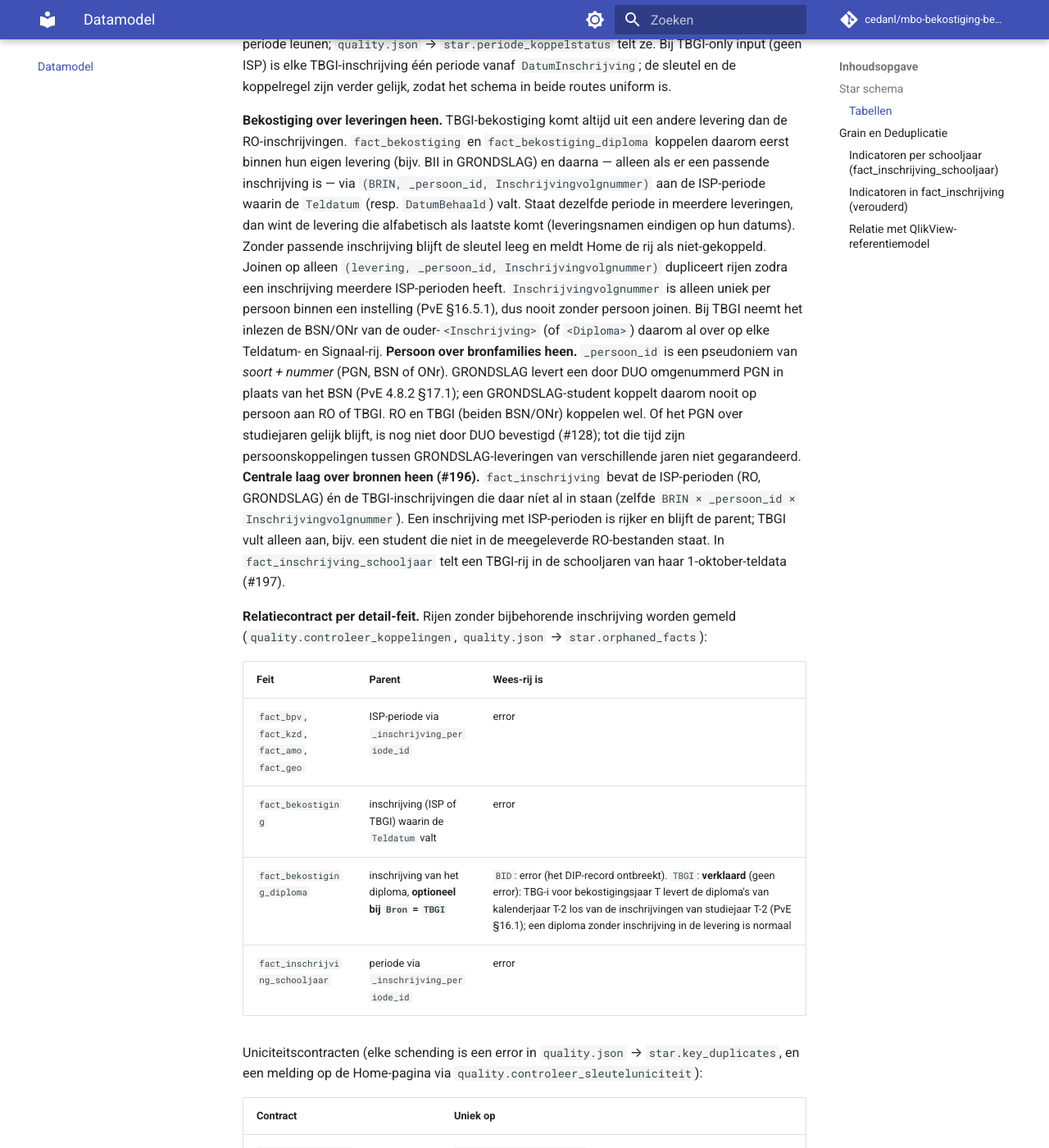
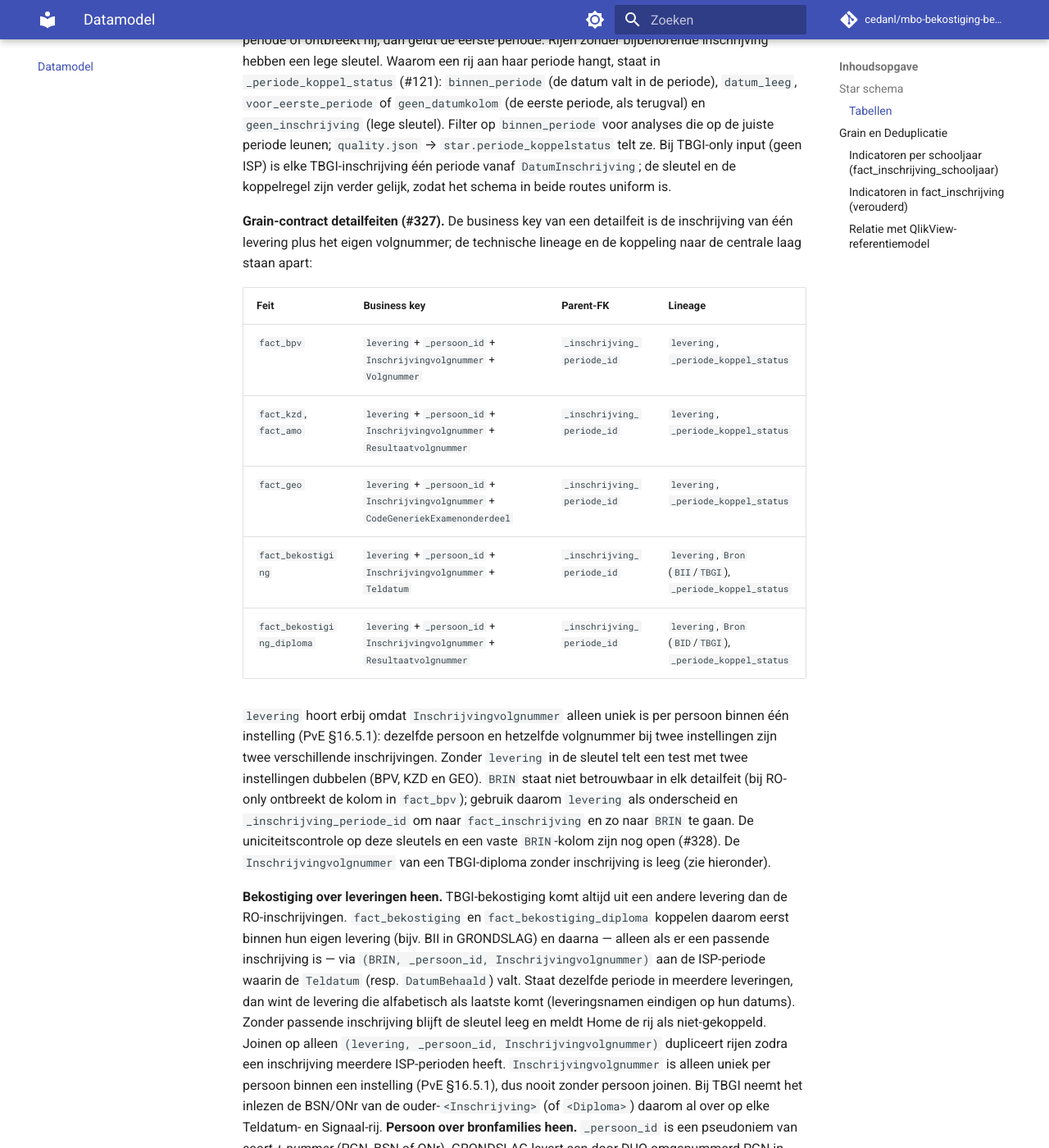
Before and after one commit to cedanl/mbo-bekostiging-bestanden, an MkDocs documentation site: the page built from docs/datamodel.md, in a window 1280 px wide and 1400 px high, scrolled down 3879 px. Shown: the whole window at 82% size. Built offline with MkDocs 1.6.1 and Material for MkDocs 9.7.7, drawn with Linux system fonts in a browser that asks for light colours; comment, search, counter and statistics services are not loaded; some of the changed text lies outside the part shown.

Commit message:
docs(#327,#330,#297): grain-contract, salt/PII-tekst en JR/DR als proxy (#340)
* docs(#327,#330,#297): grain-contract detailfeiten, salt/PII-tekst, JR/DR overal als proxy

- #327: business key, parent-FK en lineage per detailfeit in docs/datamodel.md
- #330: README en docs zeggen welke stap de salt vereist; brondata is PII; opslag en retentie
- #297: JR-proxy/DR-proxy/Proxy-oordeel in koppen, kolommen en toelichting; indicatieve normvergelijking

Co-Authored-By: Claude Sonnet 5.5 <noreply@anthropic.com>
Entire-Checkpoint: 01M3RHJN36A4MMN8M185A5MHZK

* fix(#297): regellengte in _chart_docs

Co-Authored-By: Claude Sonnet 5.5 <noreply@anthropic.com>
Entire-Checkpoint: 01M3RHPQWHTCS6AK19GVBDZA5K

---------

Co-authored-by: Tomer Iwan <t.iwan@mail.com>
Co-authored-by: Claude Sonnet 5.5 <noreply@anthropic.com>

```diff
--- a/docs/datamodel.md
+++ b/docs/datamodel.md
@@ -54,12 +54,12 @@ geschreven.
 | `dim_instelling` | Instelling | `BRIN` | Naam en vestigingsplaats van elke BRIN in de feiten (ook als die alleen in de bekostiging voorkomt) |
 | `fact_inschrijving` | ISP-inschrijvingsperiode, of TBGI-inschrijving zonder ISP | `_inschrijving_periode_id` | Centrale feittabel op periode-grain (bronreconstructie); bevat periode-attributen en aggregaten. `Bron` = `ISP` (RO/GRONDSLAG-periode) of `TBGI` (inschrijving die alleen in TBG-i staat, #196). De jaargebonden vlaggen hierin zijn verouderd: gebruik `fact_inschrijving_schooljaar` |
 | `fact_inschrijving_schooljaar` | Persoon × instelling × inschrijving × schooljaar | `BRIN` + `_persoon_id` + `Inschrijvingvolgnummer` + `Schooljaar` | Eén rij per schooljaar waarin een inschrijving op de peildatum (1 oktober) actief is, met hoofdinschrijving, telling, bekostigd, JR, DR en Entree. FK `_inschrijving_periode_id` wijst de periode aan die de peildatum dekt |
-| `fact_bpv` | BPV-overeenkomst | `_persoon_id` + `Inschrijvingvolgnummer` + `Volgnummer` | Alle BPV-periodes per inschrijving |
-| `fact_kzd` | Keuzedeel-resultaat | `_persoon_id` + `Inschrijvingvolgnummer` + `Resultaatvolgnummer` | KZD-resultaten per inschrijving; `Behaald` (bool) is exact bepaald uit de waardenlijst (`Behaald`/`Niet behaald`), null bij een onbekende waarde |
-| `fact_amo` | AMO-resultaat | `_persoon_id` + `Inschrijvingvolgnummer` + `Resultaatvolgnummer` | AMvB-onderdelen per inschrijving |
-| `fact_geo` | GEO-examenonderdeel | `_persoon_id` + `Inschrijvingvolgnummer` + `CodeGeneriekExamenonderdeel` | Eindcijfers IE/CE per onderdeel in long format |
-| `fact_bekostiging` | GRONDSLAG BII, TBGI Teldatum | `_persoon_id` + `Inschrijvingvolgnummer` + `Teldatum` | Bekostigingsgrondslagen per inschrijving per teldatum (1-10 / 1-2); `Bron` = `BII` of `TBGI` |
-| `fact_bekostiging_diploma` | GRONDSLAG BID, TBGI Diploma | `_persoon_id` + `Inschrijvingvolgnummer` + `Resultaatvolgnummer` | Diplomawaarde-bijdragen (`BijdrageDiplomawaarde`) per behaald diploma; `Bron` = `BID` of `TBGI`. Een BID neemt `Inschrijvingvolgnummer`, `Opleidingcode` en `DatumBehaald` (= `DatumResultaat`) over van het DIP-record met hetzelfde `Resultaatvolgnummer` (#258) |
+| `fact_bpv` | BPV-overeenkomst | `levering` + `_persoon_id` + `Inschrijvingvolgnummer` + `Volgnummer` | Alle BPV-periodes per inschrijving |
+| `fact_kzd` | Keuzedeel-resultaat | `levering` + `_persoon_id` + `Inschrijvingvolgnummer` + `Resultaatvolgnummer` | KZD-resultaten per inschrijving; `Behaald` (bool) is exact bepaald uit de waardenlijst (`Behaald`/`Niet behaald`), null bij een onbekende waarde |
+| `fact_amo` | AMO-resultaat | `levering` + `_persoon_id` + `Inschrijvingvolgnummer` + `Resultaatvolgnummer` | AMvB-onderdelen per inschrijving |
+| `fact_geo` | GEO-examenonderdeel | `levering` + `_persoon_id` + `Inschrijvingvolgnummer` + `CodeGeneriekExamenonderdeel` | Eindcijfers IE/CE per onderdeel in long format |
+| `fact_bekostiging` | GRONDSLAG BII, TBGI Teldatum | `levering` + `_persoon_id` + `Inschrijvingvolgnummer` + `Teldatum` | Bekostigingsgrondslagen per inschrijving per teldatum (1-10 / 1-2); `Bron` = `BII` of `TBGI` |
+| `fact_bekostiging_diploma` | GRONDSLAG BID, TBGI Diploma | `levering` + `_persoon_id` + `Inschrijvingvolgnummer` + `Resultaatvolgnummer` | Diplomawaarde-bijdragen (`BijdrageDiplomawaarde`) per behaald diploma; `Bron` = `BID` of `TBGI`. Een BID neemt `Inschrijvingvolgnummer`, `Opleidingcode` en `DatumBehaald` (= `DatumResultaat`) over van het DIP-record met hetzelfde `Resultaatvolgnummer` (#258) |
 | `meta_leveringen` | Leveringsbestand | `levering` | Elke verwerkte levering, met VLP + SLR metadata (leveringsdatum, aantallen zoals `AantalBII`/`AantalBID`) waar het bestand die heeft; bij TBGI (XML) zijn die velden leeg. Observatievenster (#211): `Peilgrens` (laatste waarneembare datum), `Peilgrens_bron` (`DatumEindePeriode`, `DatumAanmaak` of bij TBGI `Teldatum`) en `Laatste_peildatum` (laatste 1 oktober die de levering kan waarnemen). Zelfde `levering`-labels als in de feiten en `quality.json`. Na `run_star` ook het ruwe bronbestand (#300): `Bronbestand` (naam, geen pad), `Bronbestand_sha256` en `PvE_versie` (de `schema_version` van het schema waarmee het is ingelezen); leeg voor prepared-mappen van vóór #300 |
 | `meta_koppelkeuzes` | Koppeling | `koppeling` | Per links-join (PER, ISG, VLP, ISE, DIP, GEO, BID.DIP, meta_leveringen): hoeveel sleutels meer dan één kandidaat hadden en hoeveel rijen daardoor wegvielen. De keuze hangt nooit af van de rijvolgorde; bij DIP wint de meest recente `DatumResultaat` (#209) |
 | `meta_referentiedata` | Referentiebestand | `bestand` | Herkomst van de referentietabellen in `metadata/` uit `metadata/referentiedata.json` (#132): `bron`, `opgenomen` (datum van opname in de repo), `dekking_tot` (laatste datum waarvoor de lijst de opleidingen dekt; alleen bekend voor de S-BB-lijsten), `sha256`, `rijen`, en `afwijkend` als het bestand op schijf een andere inhoud heeft dan het manifest. `crebo.csv` en de andere CSV's zijn in #19 zonder herkomst opgenomen: hun `bron` is `onbekend` |
@@ -82,6 +82,27 @@ periode, als terugval) en `geen_inschrijving` (lege sleutel). Filter op `binnen_
 analyses die op de juiste periode leunen; `quality.json` → `star.periode_koppelstatus` telt ze.
 Bij TBGI-only input (geen ISP) is elke TBGI-inschrijving één periode vanaf `DatumInschrijving`;
 de sleutel en de koppelregel zijn verder gelijk, zodat het schema in beide routes uniform is.
+
+**Grain-contract detailfeiten (#327).** De business key van een detailfeit is de
+inschrijving van één levering plus het eigen volgnummer; de technische lineage en de koppeling
+naar de centrale laag staan apart:
+
+| Feit | Business key | Parent-FK | Lineage |
+|---|---|---|---|
+| `fact_bpv` | `levering` + `_persoon_id` + `Inschrijvingvolgnummer` + `Volgnummer` | `_inschrijving_periode_id` | `levering`, `_periode_koppel_status` |
+| `fact_kzd`, `fact_amo` | `levering` + `_persoon_id` + `Inschrijvingvolgnummer` + `Resultaatvolgnummer` | `_inschrijving_periode_id` | `levering`, `_periode_koppel_status` |
+| `fact_geo` | `levering` + `_persoon_id` + `Inschrijvingvolgnummer` + `CodeGeneriekExamenonderdeel` | `_inschrijving_periode_id` | `levering`, `_periode_koppel_status` |
+| `fact_bekostiging` | `levering` + `_persoon_id` + `Inschrijvingvolgnummer` + `Teldatum` | `_inschrijving_periode_id` | `levering`, `Bron` (`BII`/`TBGI`), `_periode_koppel_status` |
+| `fact_bekostiging_diploma` | `levering` + `_persoon_id` + `Inschrijvingvolgnummer` + `Resultaatvolgnummer` | `_inschrijving_periode_id` | `levering`, `Bron` (`BID`/`TBGI`), `_periode_koppel_status` |
+
+`levering` hoort erbij omdat `Inschrijvingvolgnummer` alleen uniek is per persoon binnen één
+instelling (PvE §16.5.1): dezelfde persoon en hetzelfde volgnummer bij twee instellingen zijn
+twee verschillende inschrijvingen. Zonder `levering` in de sleutel telt een test met twee
+instellingen dubbelen (BPV, KZD en GEO). `BRIN` staat niet betrouwbaar in elk detailfeit (bij
+RO-only ontbreekt de kolom in `fact_bpv`); gebruik daarom `levering` als onderscheid en
+`_inschrijving_periode_id` om naar `fact_inschrijving` en zo naar `BRIN` te gaan. De
+uniciteitscontrole op deze sleutels en een vaste `BRIN`-kolom zijn nog open (#328). De
+`Inschrijvingvolgnummer` van een TBGI-diploma zonder inschrijving is leeg (zie hieronder).
 
 **Bekostiging over leveringen heen.** TBGI-bekostiging komt altijd uit een andere levering dan
 de RO-inschrijvingen. `fact_bekostiging` en `fact_bekostiging_diploma` koppelen daarom eerst
@@ -228,8 +249,8 @@ Invariant (getest op de star-output en bewaakt in `quality.json`): precies één
 | QlikView | Deze ETL | Status |
 |---|---|---|
 | `Facttabel` | `fact_inschrijving` | Geïmplementeerd |
-| `Studiesucces` JR | `_jr_noemer` / `_jr_teller` in `fact_inschrijving_schooljaar` | Geïmplementeerd |
-| `Studiesucces` DR | `_dr_noemer` / `_dr_teller` in `fact_inschrijving_schooljaar` | Indicatief: zesjaarsvenster en diplomaniveau (#119), maar alleen diploma's en uitstroom binnen de leveringen in de dataset (#118) |
+| `Studiesucces` JR | `_jr_noemer` / `_jr_teller` in `fact_inschrijving_schooljaar` | Proxy (#296, #297): de noemer is de hoofdinschrijving, niet gediplomeerden plus ongediplomeerde instellingsverlaters; het dashboard noemt het `JR-proxy` |
+| `Studiesucces` DR | `_dr_noemer` / `_dr_teller` in `fact_inschrijving_schooljaar` | Proxy (`DR-proxy` in het dashboard): zesjaarsvenster en diplomaniveau (#119), maar alleen diploma's en uitstroom binnen de leveringen in de dataset (#118) |
 | `Studiesucces` SR | — | Vereist 6-jaar inschrijvingshistorie buiten eigen leveringen; buiten scope |
 | `CREBOs` | `dim_opleiding` | Geïmplementeerd |
 | `Deelnemers` | `dim_deelnemer` | Geïmplementeerd |
```
Also changed, not shown: README.md (+9 -3 lines), docs/aan-de-slag.md (+24 -2 lines), docs/index.md (+1 -1 lines), 3 other files.
